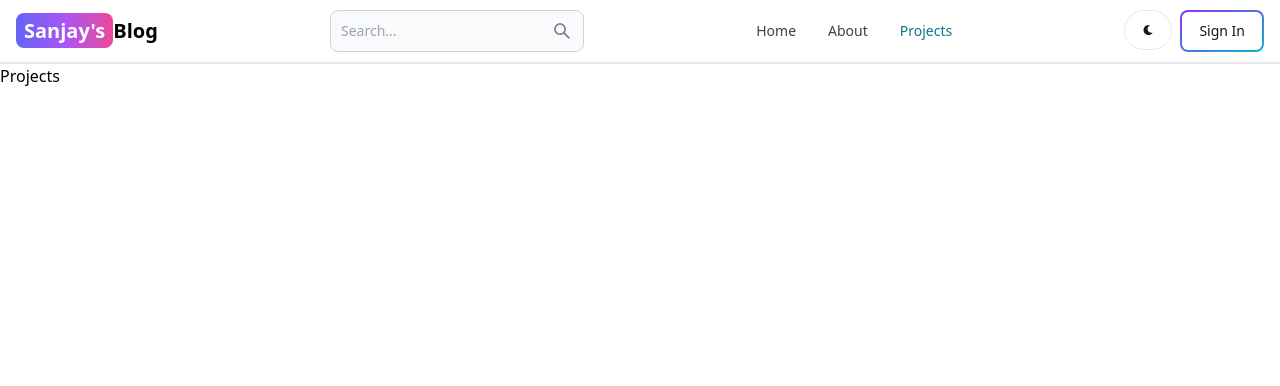
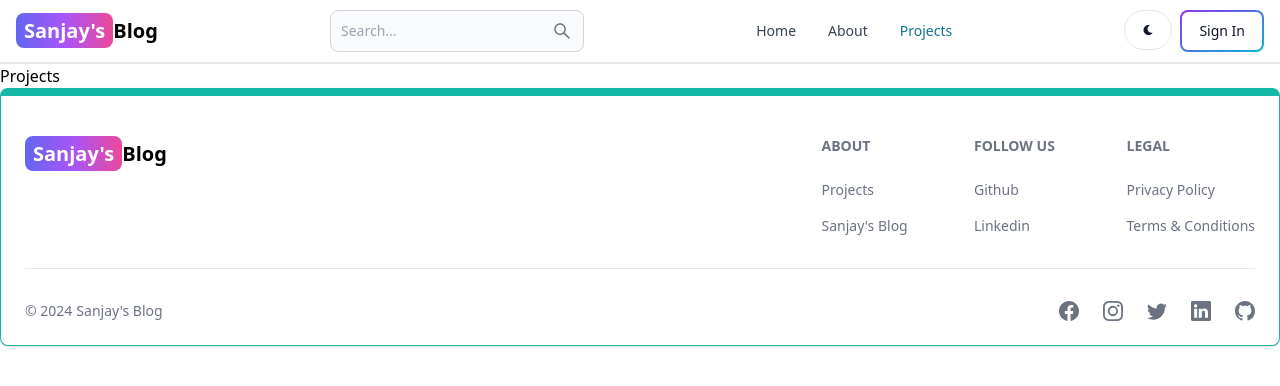
Before and after one commit to Sanjay-Nathwani/MERN_BLOG_APP, a React (Vite) app in the folder client/: page /projects in a window 1280 px wide. Shown: the top 386 px of the page. Built offline with nearby package versions, Linux system fonts and the light colour scheme.

Commit message:
added footer component

```diff
--- a/client/src/App.jsx
+++ b/client/src/App.jsx
@@ -6,6 +6,7 @@
 import SignUp from "./pages/SignUp"
 import Projects from "./pages/Projects"
 import Header from "./components/Header"
+import Footer from "./components/Footer"
 
 export default function App() {
   return (
@@ -19,6 +20,7 @@
         <Route path="/signup" element={<SignUp />} />
         <Route path="/projects" element={<Projects />} />
       </Routes>
+    <Footer />
     </BrowserRouter>
   )
 }
--- /dev/null
+++ b/client/src/components/Footer.jsx
@@ -0,0 +1,86 @@
+import {Footer} from "flowbite-react";
+import { Link } from "react-router-dom";
+import {BsFacebook,BsInstagram,BsTwitter,BsGithub,BsLinkedin} from "react-icons/bs";
+
+export default function FooterComponent() {
+  return (
+    <Footer container className="border border-t-8 border-teal-500">
+      <div className="w-full max-w-7xl mx-auto">
+        {/* title and all sections */}
+        <div className="grid w-full justify-between sm:flex md:grid-cols-1">
+          <div className="mt-5">
+            <Link
+              to="/"
+              className="self-center whitespace-nowrap text-lg sm:text-xl font-semibold dark:text-white"
+            >
+              <span className="px-2 py-1 bg-gradient-to-r from-indigo-500 via-purple-500 to-pink-500 rounded-lg text-white">
+                Sanjay&apos;s
+              </span>
+              Blog
+            </Link>
+          </div>
+          <div className="grid grid-cols-2 gap-8 mt-4 sm:grid-cols-3 sm:gap-6">
+            <div>
+              <Footer.Title title="About" />
+              <Footer.LinkGroup col>
+                <Footer.Link href="#">Projects</Footer.Link>
+                <Footer.Link
+                  href="/about"
+                  target="_blank"
+                  rel="noopener noreferrer"
+                >
+                  Sanjay&apos;s Blog
+                </Footer.Link>
+              </Footer.LinkGroup>
+            </div>
+
+            <div>
+              <Footer.Title title="Follow us" />
+              <Footer.LinkGroup col>
+                <Footer.Link
+                  href="https://github.com/Sanjay-Nathwani"
+                  target="_blank"
+                  rel="noopener noreferrer"
+                >
+                  Github
+                </Footer.Link>
+                <Footer.Link
+                  href="https://www.linkedin.com/in/sanjay-nathwani-07656020a"
+                  target="_blank"
+                  rel="noopener noreferrer"
+                >
+                  Linkedin
+                </Footer.Link>
+              </Footer.LinkGroup>
+            </div>
+
+            <div>
+              <Footer.Title title="Legal" />
+              <Footer.LinkGroup col>
+                <Footer.Link href="#">Privacy Policy</Footer.Link>
+                <Footer.Link href="#">Terms &amp; Conditions</Footer.Link>
+              </Footer.LinkGroup>
+            </div>
+          </div>
+        </div>
+
+        {/* divider and other icons */}
+        <Footer.Divider />
+        <div className="w-full sm:flex sm:justify-between sm:items-center">
+          <Footer.Copyright
+            href="#"
+            by={`Sanjay's Blog`}
+            year={new Date().getFullYear()}
+          />
+          <div className="flex gap-6 mt-6 sm:mt-0 sm:justify-center">
+            <Footer.Icon href="#" icon={BsFacebook} />
+            <Footer.Icon href="#" icon={BsInstagram} />
+            <Footer.Icon href="#" icon={BsTwitter} />
+            <Footer.Icon href="#" icon={BsLinkedin} />
+            <Footer.Icon href="#" icon={BsGithub} />
+          </div>
+        </div>
+      </div>
+    </Footer>
+  );
+}
```
